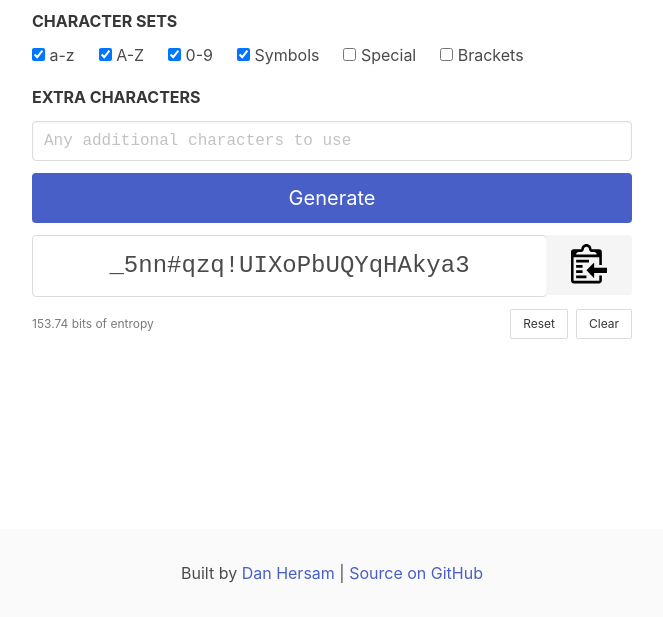
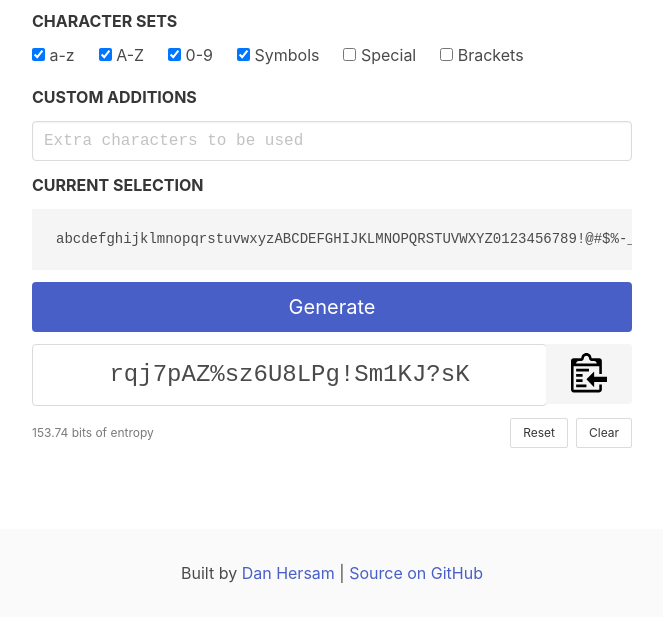
Before and after one commit to jaden/passgen, a plain HTML site: page public/index.html in a window 1280 px wide. Shown: the part 183-800 px from the top of the page, without its empty margins (308-971 px from the left). Drawn offline with Linux system fonts and the light colour scheme.

Commit message:
Add support for unicode characters
Improve performance of the random number generator
Increase max password length to 1024
Show currently selected characters being used to generate the password

```diff
--- a/public/app.js
+++ b/public/app.js
@@ -1,13 +1,27 @@
-function getRandomNumber(ceiling) {
-  const maxUint = 0xFFFFFFFF; // 2^32 - 1
-  const maxSafeValue = maxUint - (maxUint % ceiling);
-  const buffer = new Uint32Array(1);
+function getRandomNumbers(ceiling, count) {
+  const maxValue = 65535; // 2^16 - 1
+  const maxSafeValue = maxValue - (maxValue % ceiling);
+  const buffer = new Uint16Array(count);
+  const results = new Array(count);
 
-  do {
+  let resultCount = 0;
+
+  // Only add values in the non-biased range (0 to maxSafeValue)
+  while (resultCount < count) {
     crypto.getRandomValues(buffer);
-  } while (buffer[0] > maxSafeValue); // Loop until it's in the safe, non-biased range
 
-  return buffer[0] % ceiling;
+    for (let i = 0; i < buffer.length; i++) {
+      if (buffer[i] < maxSafeValue) {
+        results[resultCount++] = buffer[i] % ceiling;
+
+        if (resultCount >= count) {
+          break;
+        }
+      }
+    }
+  }
+
+  return results;
 }
 
 function getEntropy(length, numPossibleSymbols) {
@@ -28,7 +42,7 @@ const characterSets = [
 ];
 
 const defaultPasswordLength = 25;
-const maxPasswordLength = 128;
+const maxPasswordLength = 1024;
 
 const app = Vue.createApp({
   data() {
@@ -51,14 +65,17 @@ const app = Vue.createApp({
 
   methods: {
     generatePassword: function () {
-      let password = '';
-
       if (this.passwordLength <= 0 || this.passwordLength > maxPasswordLength) {
         this.passwordLength = defaultPasswordLength;
       }
 
+      const charArray = Array.from(this.characters);
+
+      const randomIndexes = getRandomNumbers(charArray.length, this.passwordLength);
+      let password = '';
+
       for (let i = 0; i < this.passwordLength; i++) {
-        password += this.characters.charAt(getRandomNumber(this.characters.length));
+        password += charArray[randomIndexes[i]];
       }
 
       this.password = password;
@@ -97,10 +114,10 @@ const app = Vue.createApp({
 
   computed: {
     characters: function () {
-      return this.selectedCharSets
-        .map(item => item.value)
-        .flat()
-        .join('') + this.extraCharacters;
+      const characters = this.selectedCharSets.map(item => item.value).join('') + this.extraCharacters;
+      const charactersSet = new Set(Array.from(characters));
+
+      return [...charactersSet].join('');
     },
     entropy: function () {
       const uniqueCharacters = new Set(this.characters);
--- a/public/index.html
+++ b/public/index.html
@@ -74,12 +74,22 @@
       </div>
 
       <div class="field">
-        <label class="label is-uppercase">Extra Characters</label>
+        <label class="label is-uppercase">Custom Additions</label>
       </div>
 
       <div class="field">
         <div class="control is-expanded">
-          <input class="input is-family-monospace" type="text" placeholder="Any additional characters to use" v-model="extraCharacters">
+          <input class="input is-family-monospace" type="text" placeholder="Extra characters to be used" v-model="extraCharacters">
+        </div>
+      </div>
+
+      <div class="field">
+        <label class="label is-uppercase">Current Selection</label>
+      </div>
+
+      <div class="field">
+        <div class="control is-expanded">
+          <pre>{{ characters }}</pre>
         </div>
       </div>
 
```
